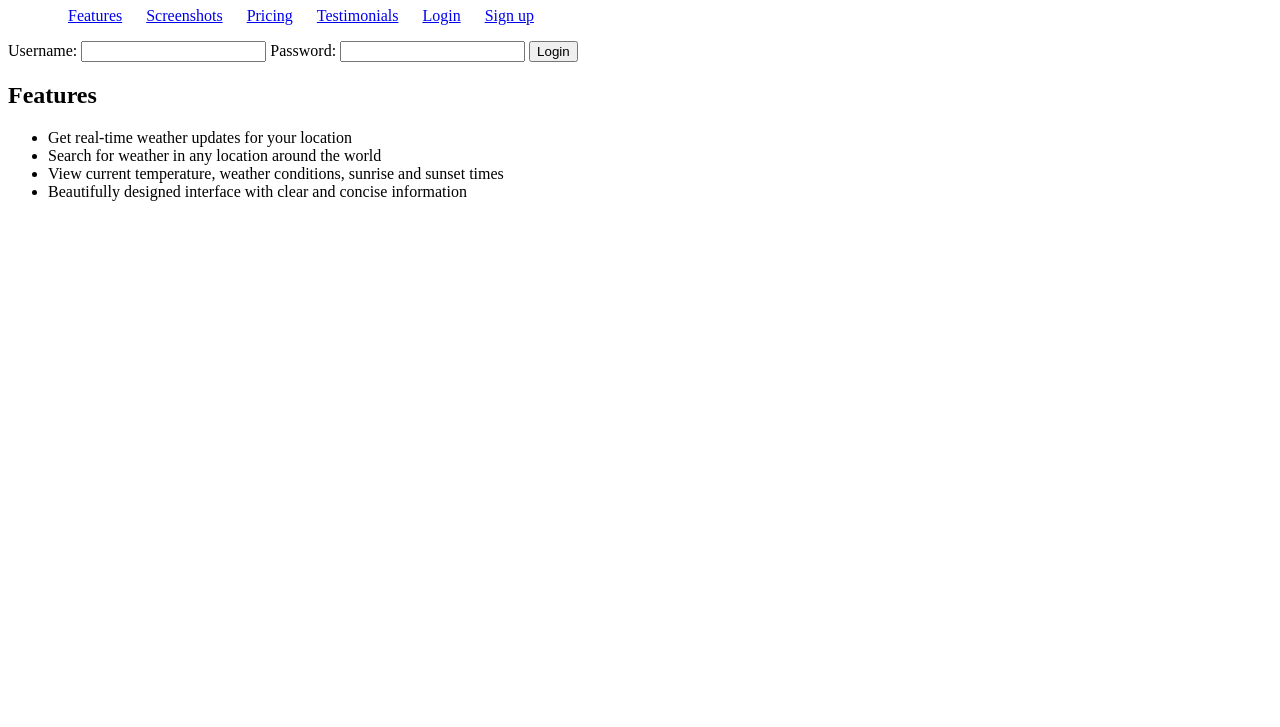
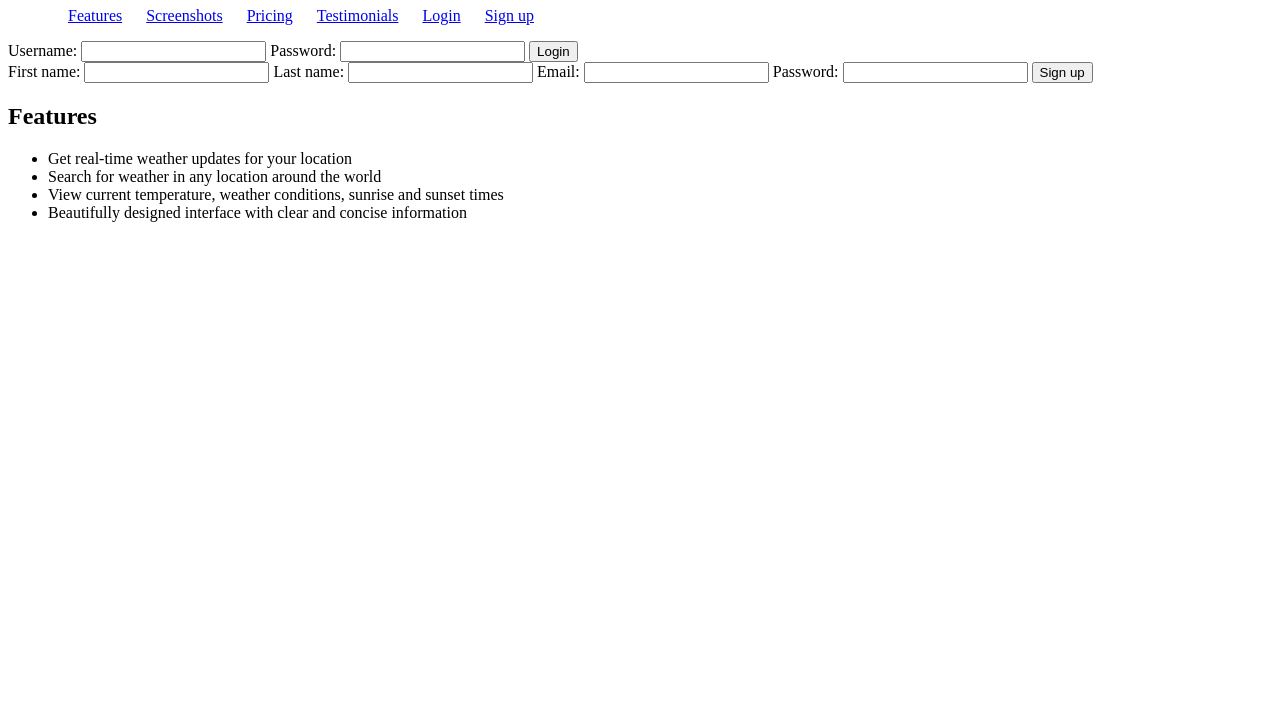
Before and after one commit to Lawrence137/Dexter-s-Weather-App, a plain HTML site: page weather.html in a window 1280 px wide. Shown: the part 73-800 px from the top of the page. Drawn offline with Linux system fonts and the light colour scheme.

Commit message:
signup container

```diff
--- a/weather.html
+++ b/weather.html
@@ -36,6 +36,20 @@
         </form>
     </div>
 
+    <div class="signup-container">
+      <form id="signup-form">
+        <label for="first-name">First name:</label>
+        <input type="text" id="first-name" name="first-name">
+        <label for="last-name">Last name:</label>
+        <input type="text" id="last-name" name="last-name">
+        <label for="email">Email:</label>
+        <input type="email" id="email" name="email">
+        <label for="password">Password:</label>
+        <input type="password" id="password" name="password">
+        <button type="submit">Sign up</button>
+      </form>
+    </div>
+
     <section id="features">
       <h2>Features</h2>
       <ul>
```
